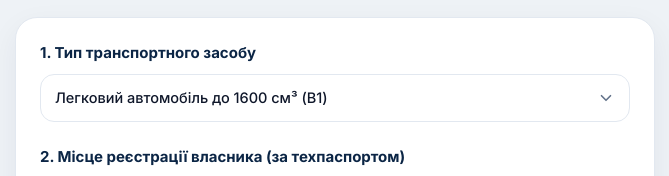
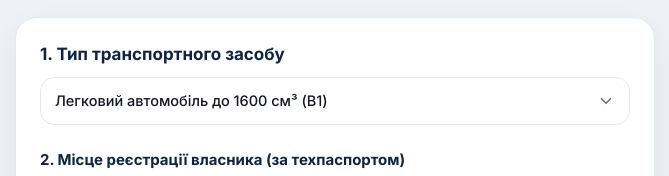
Before and after one commit to Agent-Sulima/avtocyvilka, a plain HTML site: page index.html in a window 1280 px wide. Shown: the part 148-324 px from the top of the page, 305-974 px from the left. Drawn offline with nearby package versions, Linux system fonts and the light colour scheme.

Commit message:
Update index.html

```diff
--- a/index.html
+++ b/index.html
@@ -87,7 +87,7 @@
 
       <!-- 2. Крок 1: Тип транспортного засобу -->
       <section>
-        <label for="vehicleSelect" class="block text-[15px] font-bold text-[#0b2545] mb-2.5">
+        <label for="vehicleSelect" class="block text-[17px] font-bold text-[#0b2545] mb-2.5">
           1. Тип транспортного засобу
         </label>
         <select
```
